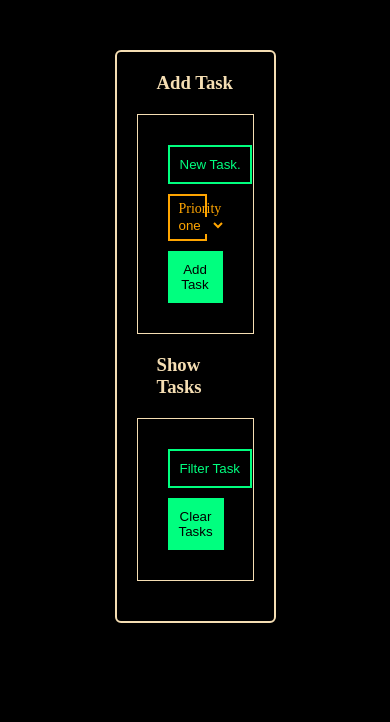
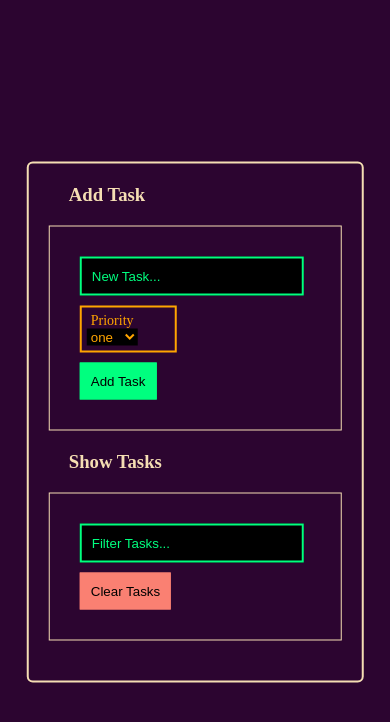
Before and after one commit to BogdanAndrijevski/vanilla-javascript-projects, a plain HTML site: page Todo List/index.html in a window 390 px wide. Drawn offline with Linux system fonts and the light colour scheme.

Commit message:
Todo List Project - CSS changes - ver 1.03

```diff
--- a/Todo List/index.html
+++ b/Todo List/index.html
@@ -34,7 +34,7 @@
 
             </ul>
 
-            <button id="clear-tasks">Clear Tasks</button>
+            <button id="clear-tasks" onclick="this.blur()">Clear Tasks</button>
         </div>
     </div>
     <script src="app.js"></script>
--- a/Todo List/style.css
+++ b/Todo List/style.css
@@ -42,13 +42,24 @@ button {
     color: black;
     padding: 10px;
 }
+#clear-tasks{
+    background-color: salmon;
+    border: 1px solid salmon;
+}
 
 button:focus {
-    background-color: black;
+    background-color: black !important;
     border: 1px solid cyan;
     color: cyan;
     /* color: springgreen; */
     outline: 0 !important;
+}
+
+#clear-tasks:focus{
+    /* background-color: salmon; */
+    border: 1px solid salmon;
+    color: salmon;
+
 }
 
 input:focus {
@@ -79,11 +90,11 @@ ul {
 #priority-div {
     border: 2px solid orange;
     display: block;
-    /* padding-right: 10px; */
+    /* padding-right: 5px; */
     padding-left: 5px;
     padding-top: 5px;
     padding-bottom: 5px;
-    width: 40%;
+    width: 35%;
     /* width: 80%; */
     font-size: 14px;
     color: orange;
@@ -97,9 +108,54 @@ label {
 #priority {
     background-color: black;
     color: orange;
-    border: 0px
+    border: 0px;
 }
 
 #priority:focus {
     outline: 0 !important;
 }
+
+/* https://stackoverflow.com/questions/2781549/removing-input-background-colour-for-chrome-autocomplete */
+
+/* Change the white to any color ;) */
+input:-webkit-autofill, input:-webkit-autofill:hover, input:-webkit-autofill:focus, input:-webkit-autofill:active {
+    -webkit-box-shadow: 0 0 0 30px black inset !important;
+  }
+
+  /*Change text in autofill textbox*/
+  input:-webkit-autofill {
+    -webkit-text-fill-color: wheat !important;
+  }
+
+  @media screen and (max-width: 1024px) {
+    body {
+      background-color: rgb(73, 46, 6);
+    }
+    #main-div {
+      width: 35%;
+      /* center horizontal and vertical */
+      margin: auto;
+      position: absolute;
+      top: 50%;
+      left: 50%;
+      transform: translate(-50%, -50%);
+    }
+  }
+
+  @media screen and (max-width: 768px) {
+    body {
+      background-color: rgb(6, 56, 73);
+    }
+    #main-div {
+      width: 50%;
+    }
+  }
+
+  @media screen and (max-width: 450px) {
+    body {
+      background-color: rgb(44, 5, 48);
+    }
+    #main-div {
+      width: 75%;
+    }
+  }
```
